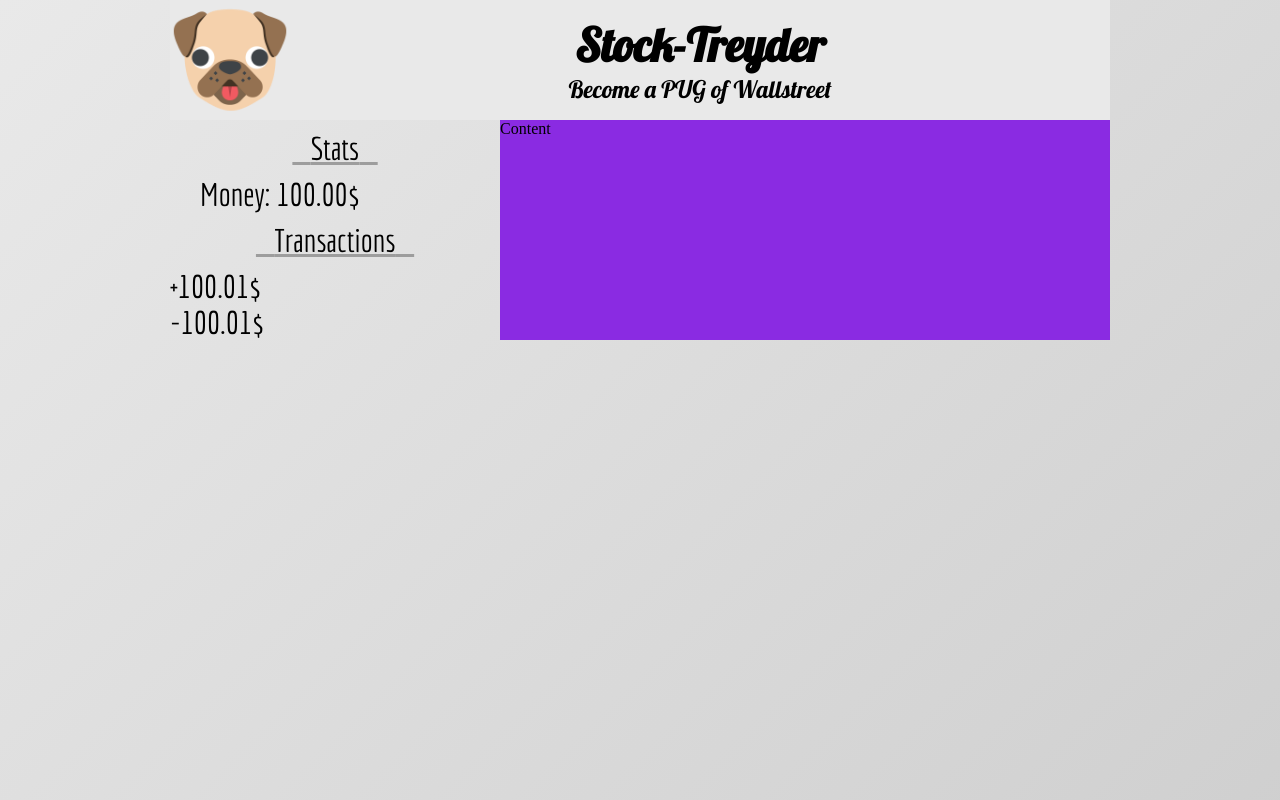
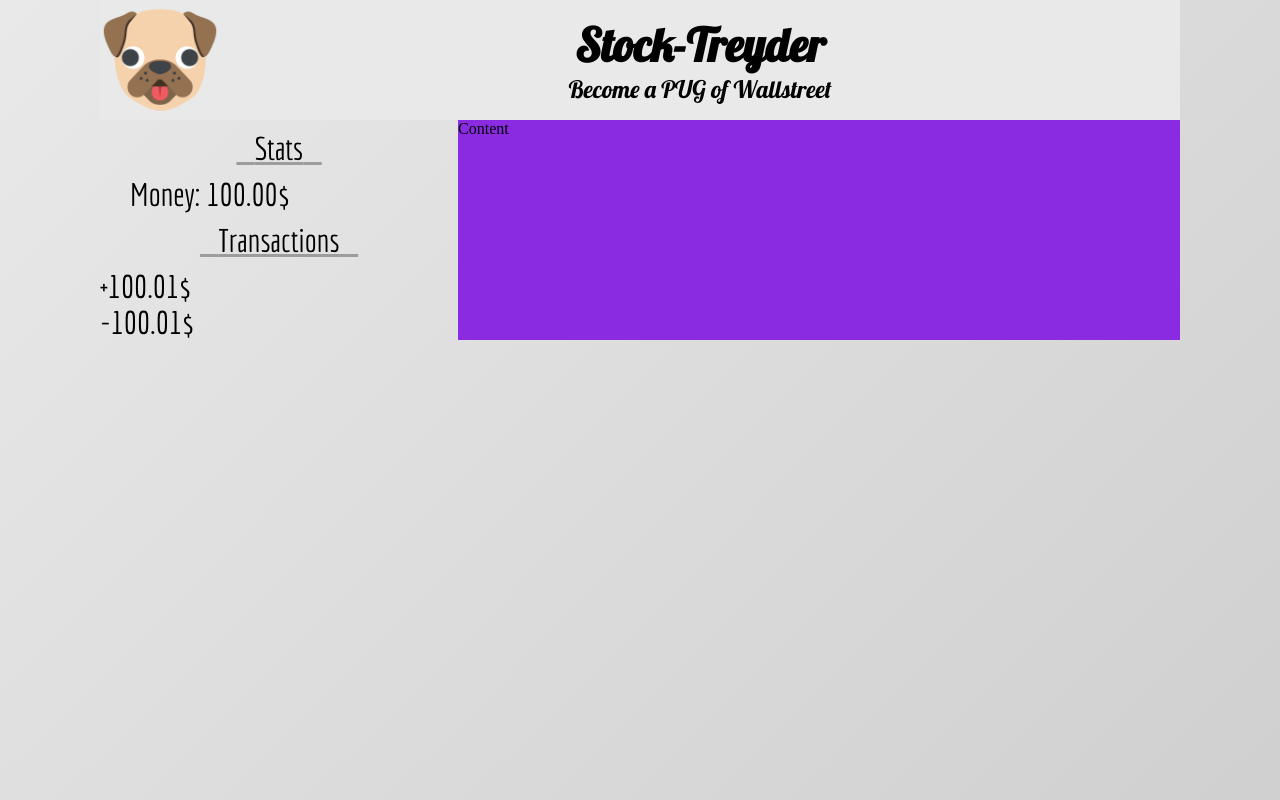
Before and after one commit to tomaszbawor/stoktreyder, a React (Create React App) app: page / in a window 1280 px wide. Built offline with nearby package versions, Linux system fonts and the light colour scheme.

Commit message:
Fix global styles

```diff
--- a/src/index.scss
+++ b/src/index.scss
@@ -12,16 +12,11 @@ html {
   height: 100%;
 }
 
-/**
- * 1. Centers the content. Yes, it's a bit opinionated.
- * 2. See the "width vs max-width" section
- * 3. See the "Additional Padding" section
- */
 .wrapper {
   margin-right: auto; /* 1 */
   margin-left:  auto; /* 1 */
 
-  max-width: 960px; /* 2 */
+  max-width: 1100px; /* 2 */
 
   padding-right: 10px; /* 3 */
   padding-left:  10px; /* 3 */
```
